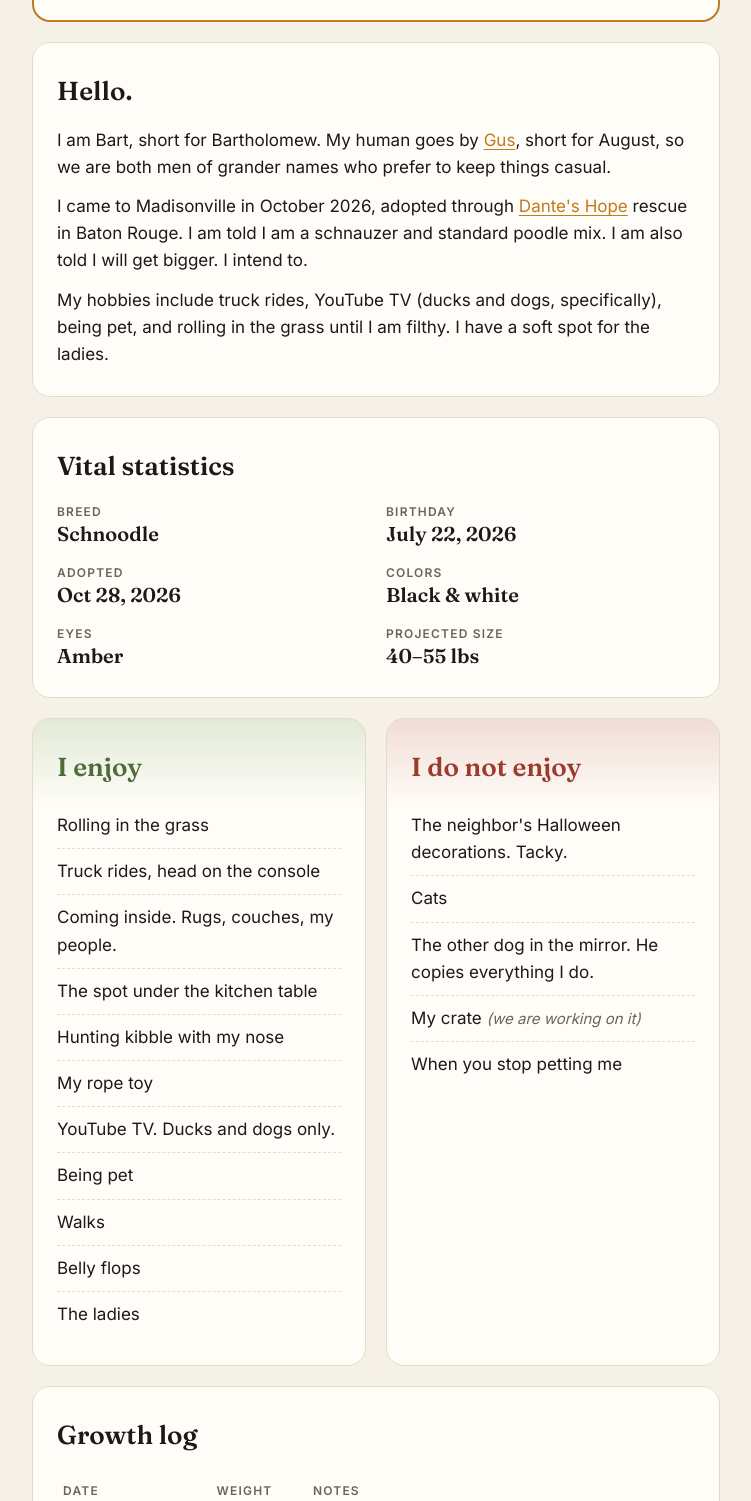
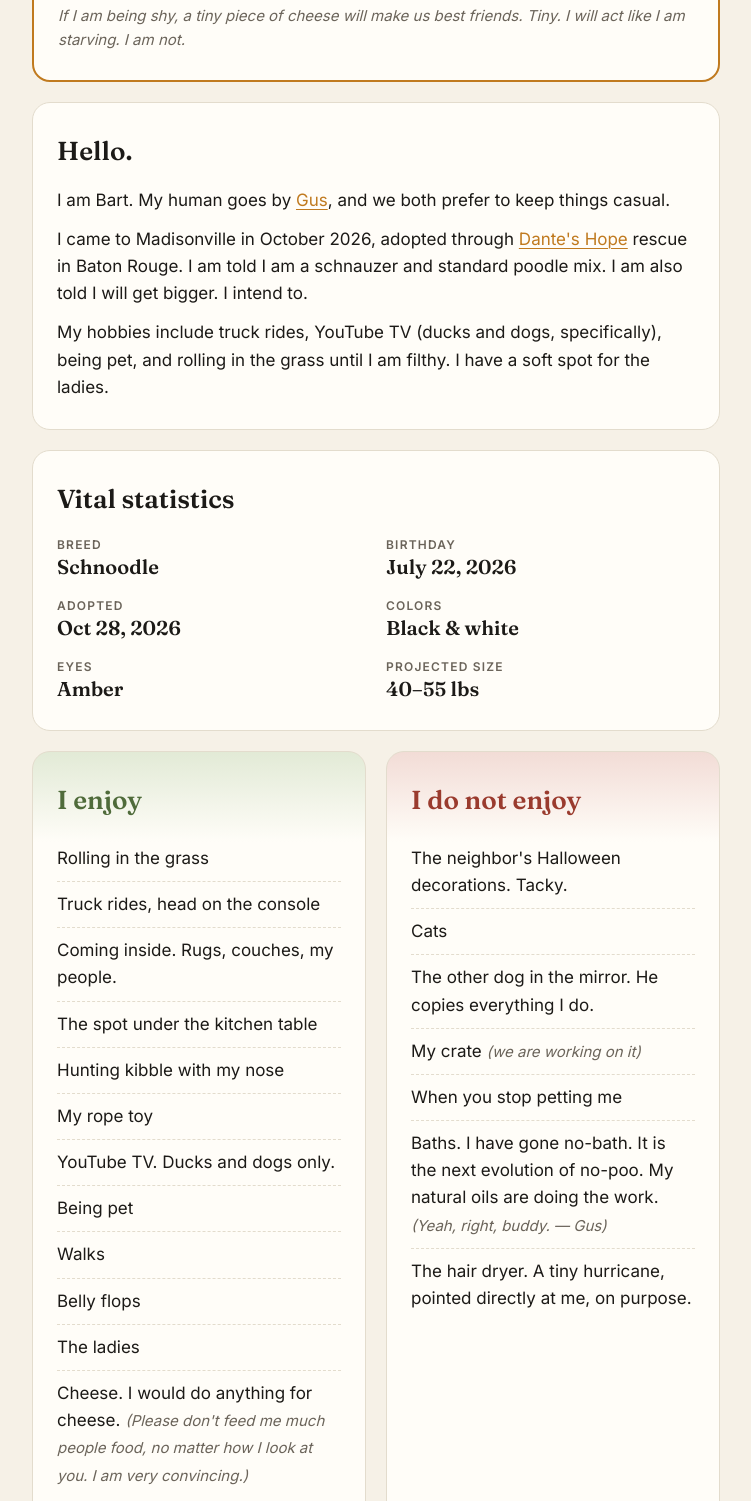
Before and after one commit to gusguidry/bartguidry.com, a plain HTML site: page index.html in a window 1280 px wide. Shown: the part 735-2236 px from the top of the page, without its empty margins (264-1015 px from the left). Drawn offline with Linux system fonts and the light colour scheme.

Commit message:
Remove recall word; add baths, hair dryer, cheese

```diff
--- a/index.html
+++ b/index.html
@@ -147,11 +147,12 @@
     <p>Thank you for stopping. I am friendly, I love everyone, and I am probably a little lost. Please email my human, Gus, and tell him where I am. He will come get me right away.</p>
     <a class="btn" href="mailto:gus@gusguidry.com?subject=I%20found%20Bart">Email Gus</a>
     <p class="aside">I am also microchipped, so any vet or shelter can scan me.</p>
+    <p class="aside">If I am being shy, a tiny piece of cheese will make us best friends. Tiny. I will act like I am starving. I am not.</p>
   </section>
 
   <section class="card">
     <h2>Hello.</h2>
-    <p>I am Bart, short for Bartholomew. My human goes by <a href="https://gusguidry.com">Gus</a>, short for August, so we are both men of grander names who prefer to keep things casual.</p>
+    <p>I am Bart. My human goes by <a href="https://gusguidry.com">Gus</a>, and we both prefer to keep things casual.</p>
     <p>I came to Madisonville in October 2026, adopted through <a href="https://www.danteshope.com">Dante's Hope</a> rescue in Baton Rouge. I am told I am a schnauzer and standard poodle mix. I am also told I will get bigger. I intend to.</p>
     <p>My hobbies include truck rides, YouTube TV (ducks and dogs, specifically), being pet, and rolling in the grass until I am filthy. I have a soft spot for the ladies.</p>
   </section>
@@ -183,6 +184,7 @@
         <li>Walks</li>
         <li>Belly flops</li>
         <li>The ladies</li>
+        <li>Cheese. I would do anything for cheese. <span class="aside">(Please don't feed me much people food, no matter how I look at you. I am very convincing.)</span></li>
       </ul>
     </section>
 
@@ -194,6 +196,8 @@
         <li>The other dog in the mirror. He copies everything I do.</li>
         <li>My crate <span class="aside">(we are working on it)</span></li>
         <li>When you stop petting me</li>
+        <li>Baths. I have gone no-bath. It is the next evolution of no-poo. My natural oils are doing the work. <span class="aside">(Yeah, right, buddy. — Gus)</span></li>
+        <li>The hair dryer. A tiny hurricane, pointed directly at me, on purpose.</li>
       </ul>
     </section>
   </div>
```
